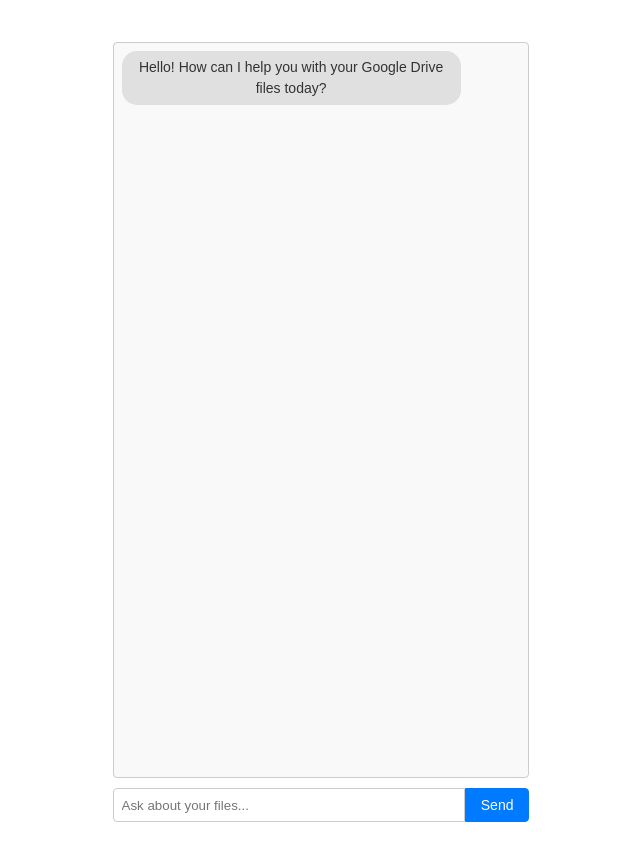
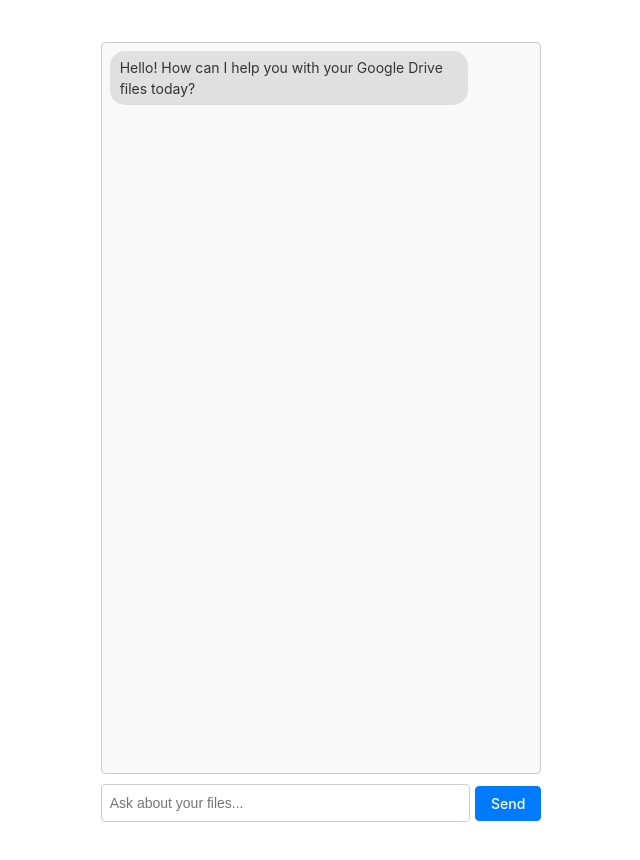
Before and after one commit to ksantoso2/lahacks, a React (Vite) app in the folder frontend2.0/: page / in a window 1280 px wide. Shown: the top 860 px of the page, without its empty margins (319-959 px from the left). Built offline with nearby package versions, Linux system fonts and the light colour scheme.

Commit message:
improved frontend

```diff
--- a/frontend2.0/src/components/ChatInterface.jsx
+++ b/frontend2.0/src/components/ChatInterface.jsx
@@ -1,5 +1,6 @@
 import React, { useState, useEffect, useRef } from 'react';
 import axios from 'axios'; // Import axios for API calls
+import stylesModule from './ChatInterface.module.css'; // Import CSS Module
 
 // Basic styling - can be expanded or moved to CSS file
 const styles = {
@@ -9,7 +10,8 @@
     height: '100vh', // Use viewport height to fill sidebar
     boxSizing: 'border-box',
     padding: '10px',
-    fontFamily: 'Arial, sans-serif',
+    // Use a modern system font stack for better appearance
+    fontFamily: '-apple-system, BlinkMacSystemFont, "Segoe UI", Roboto, Helvetica, Arial, sans-serif, "Apple Color Emoji", "Segoe UI Emoji", "Segoe UI Symbol"',
     fontSize: '14px',
   },
   messagesContainer: {
@@ -27,12 +29,13 @@
     borderRadius: '15px',
     maxWidth: '80%',
     color: '#333', // Add default dark text color
+    textAlign: 'left', // Ensure text inside bubble is left-aligned
   },
   userMessage: {
     backgroundColor: '#d1eaff',
     alignSelf: 'flex-end',
     marginLeft: 'auto',
-    textAlign: 'right',
+    // Removed textAlign: 'right' - bubbles align right, text inside aligns left
   },
   agentMessage: {
     backgroundColor: '#e0e0e0',
@@ -41,27 +44,7 @@
   },
   inputContainer: {
     display: 'flex',
-  },
-  inputField: {
-    flexGrow: 1,
-    padding: '8px',
-    border: '1px solid #ccc',
-    borderRadius: '4px 0 0 4px',
-    outline: 'none',
-  },
-  sendButton: {
-    padding: '8px 15px',
-    border: '1px solid #007bff',
-    backgroundColor: '#007bff',
-    color: 'white',
-    borderRadius: '0 4px 4px 0',
-    cursor: 'pointer',
-    outline: 'none',
-  },
-  sendButtonDisabled: {
-    backgroundColor: '#a0cfff',
-    cursor: 'not-allowed',
-    border: '1px solid #a0cfff',
+    alignItems: 'center', // Align items vertically in the center
   },
 };
 
@@ -163,7 +146,7 @@
       <div style={styles.inputContainer}>
         <input
           type="text"
-          style={styles.inputField}
+          className={stylesModule.inputField} // Use CSS Module class
           value={inputValue}
           onChange={handleInputChange}
           onKeyDown={handleKeyDown}
@@ -171,10 +154,8 @@
           disabled={isLoading}
         />
         <button
-          style={{
-            ...styles.sendButton,
-            ...(isLoading ? styles.sendButtonDisabled : {}),
-          }}
+          // Combine base class with disabled class conditionally
+          className={`${stylesModule.sendButton} ${isLoading ? stylesModule.sendButtonDisabled : ''}`}
           onClick={handleSendMessage}
           disabled={isLoading}
         >
--- /dev/null
+++ b/frontend2.0/src/components/ChatInterface.module.css
@@ -0,0 +1,40 @@
+.inputField {
+  flex-grow: 1;
+  padding: 10px 8px;
+  border: 1px solid #ccc;
+  border-radius: 4px;
+  /* Remove right border radius as button will be separate */
+  /* border-radius: 4px 0 0 4px; */
+  outline: none;
+  transition: border-color 0.2s ease-in-out;
+  font-size: 14px; /* Match container font size */
+}
+
+.inputField:focus {
+  border-color: #007bff;
+}
+
+.sendButton {
+  padding: 8px 15px;
+  border: 1px solid #007bff;
+  background-color: #007bff;
+  color: white;
+  border-radius: 4px;
+  /* Remove left border radius */
+  /* border-radius: 0 4px 4px 0; */
+  cursor: pointer;
+  outline: none;
+  transition: background-color 0.2s ease-in-out, opacity 0.2s ease-in-out;
+  margin-left: 5px; /* Add separation between input and button */
+  font-size: 14px; /* Match container font size */
+}
+
+.sendButton:hover:not(:disabled) {
+   background-color: #0056b3;
+}
+
+.sendButton:disabled {
+  background-color: #007bff;
+  opacity: 0.6;
+  cursor: not-allowed;
+}
```
